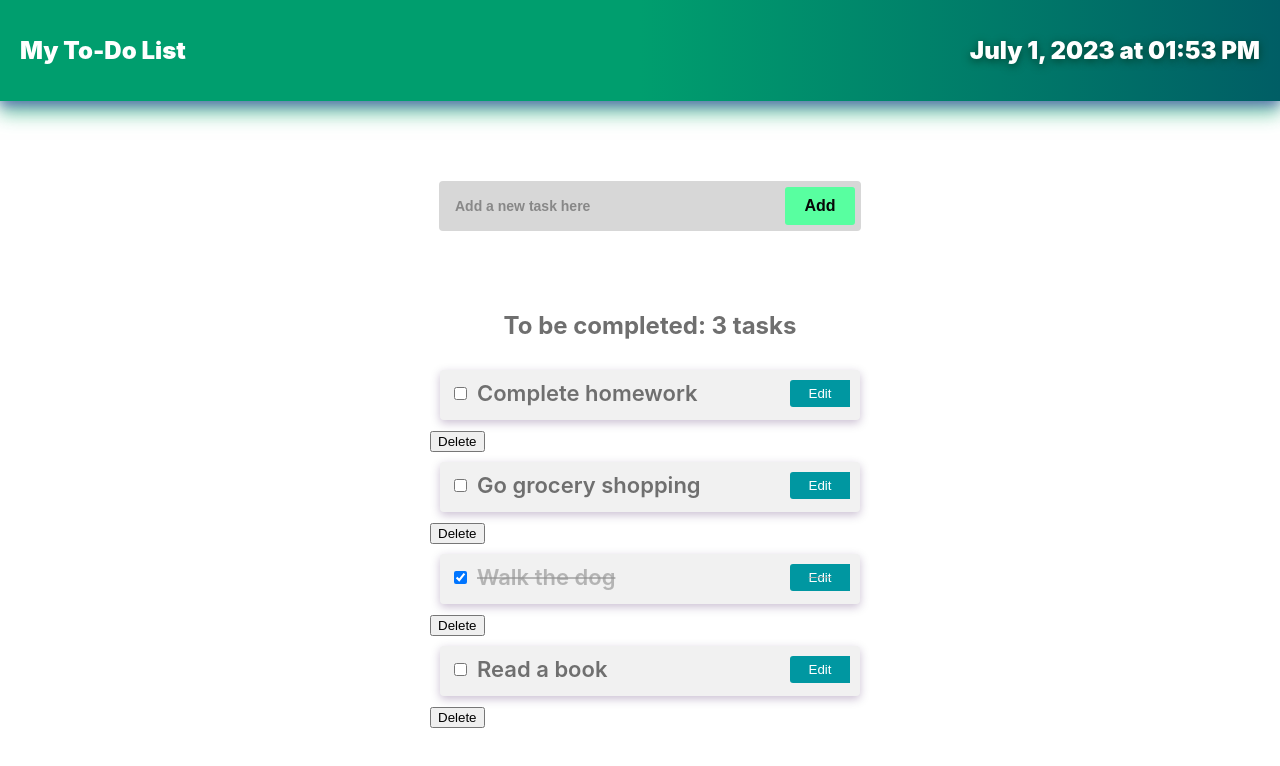
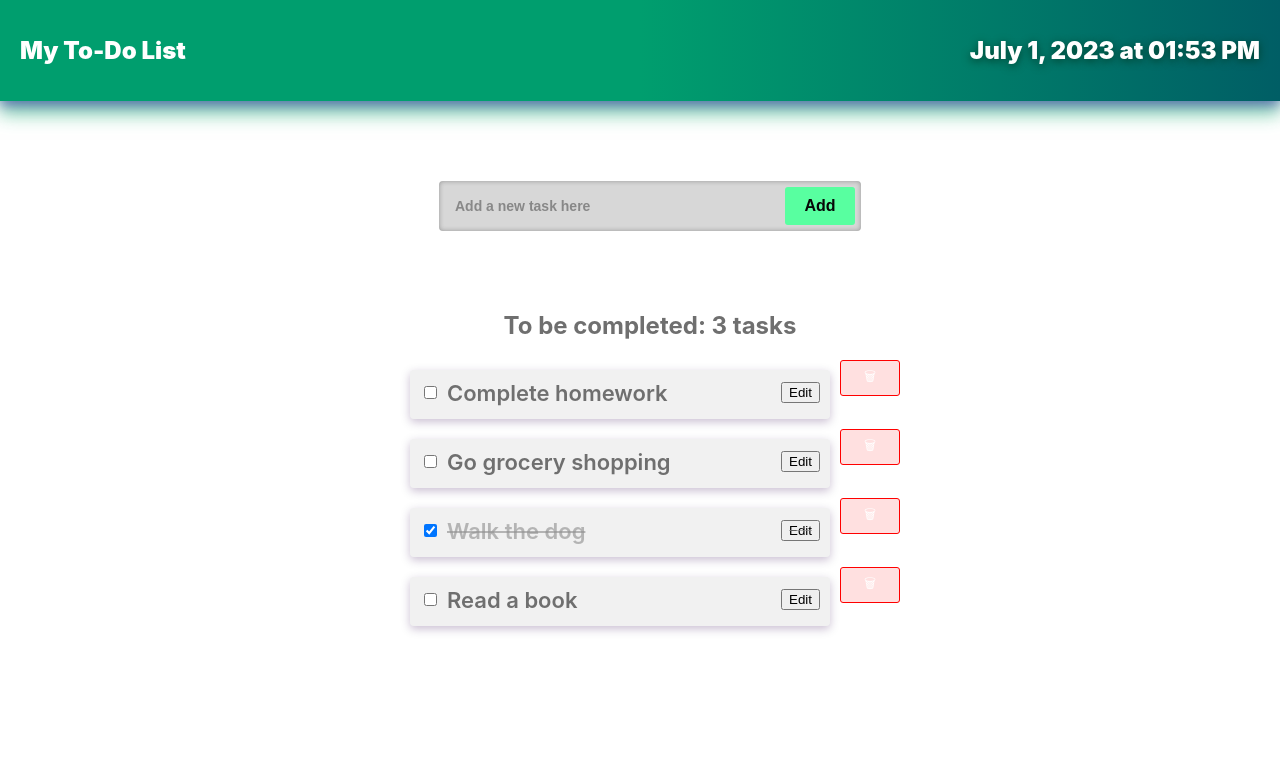
Before and after one commit to madgrv/todo-app, a React (Create React App) app: page / in a window 1280 px wide. Shown: the top 766 px of the page. Built offline with nearby package versions, Linux system fonts and the light colour scheme.

Commit message:
Added 'mark as completed' feature and style

```diff
--- a/src/components/TodoItem.js
+++ b/src/components/TodoItem.js
@@ -14,7 +14,7 @@ const TodoItem = ({ task, deleteTask, markAsCompleted }) => {
     }
 
     return(
-        <div>
+        <div className={styles.toDoCard}>
             <div className={`${styles.card} ${task.completed ? styles.cardCompleted : ''}`} >
 
                 <input
@@ -27,7 +27,7 @@ const TodoItem = ({ task, deleteTask, markAsCompleted }) => {
                 <button>Edit</button>
             </div>
             <div>
-                <button onClick={handleDelete}>Delete</button>
+                <button onClick={handleDelete} className={styles.delButton}>🗑</button>
             </div>
         </div>
     )
--- a/src/styles/input.module.css
+++ b/src/styles/input.module.css
@@ -13,6 +13,7 @@
     max-width: 410px;
     margin-top: 50px;
     margin-bottom: 60px;
+    box-shadow: inset 0px 0px 5px rgba(0, 0, 0, 0.3);
   }
 
   .input input {
--- a/src/styles/todo-container.module.css
+++ b/src/styles/todo-container.module.css
@@ -15,4 +15,5 @@
 
 h2 {
     color: #6f6f6f;
+    text-align: left;
 }
--- a/src/styles/todo-item.module.css
+++ b/src/styles/todo-item.module.css
@@ -1,4 +1,8 @@
 /* todo-item.module.css */
+.toDoCard {
+  display: flex;
+
+}
 
 .card {
   display: flex;
@@ -28,22 +32,22 @@
   margin-right: 10px;
 }
 
-.card button {
-  background-color: #fc6a6a;
+.delButton {
+  background-color: #fc6a6a34;
   color: #fff;
-  border: none;
+  border: solid 1px red;
   padding: 6px 10px;
-  border-radius: 0px 3px 3px 0px;
+  border-radius: 3px;
   cursor: pointer;
   min-width: 60px;
 }
 
-.card button:first-of-type {
+/* .card button:first-of-type {
   background-color: #0097a1;
   color: #fff;
   border-radius: 3px 0px 0px 3px;
   max-width: 60px;
-}
+} */
 
 .completed {
   background-color: #1cb273;
```
Also changed, not shown: 2 other files (tests, documents, lock files or other folders).
